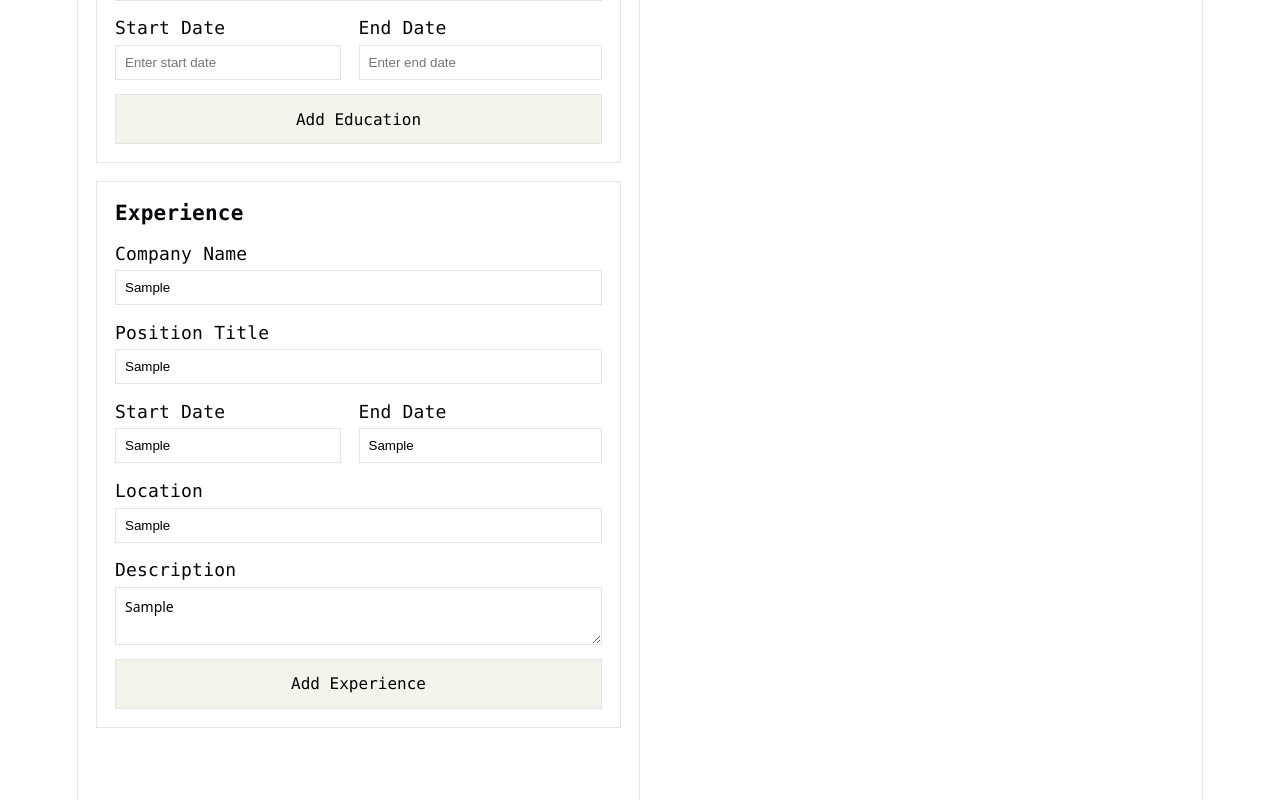
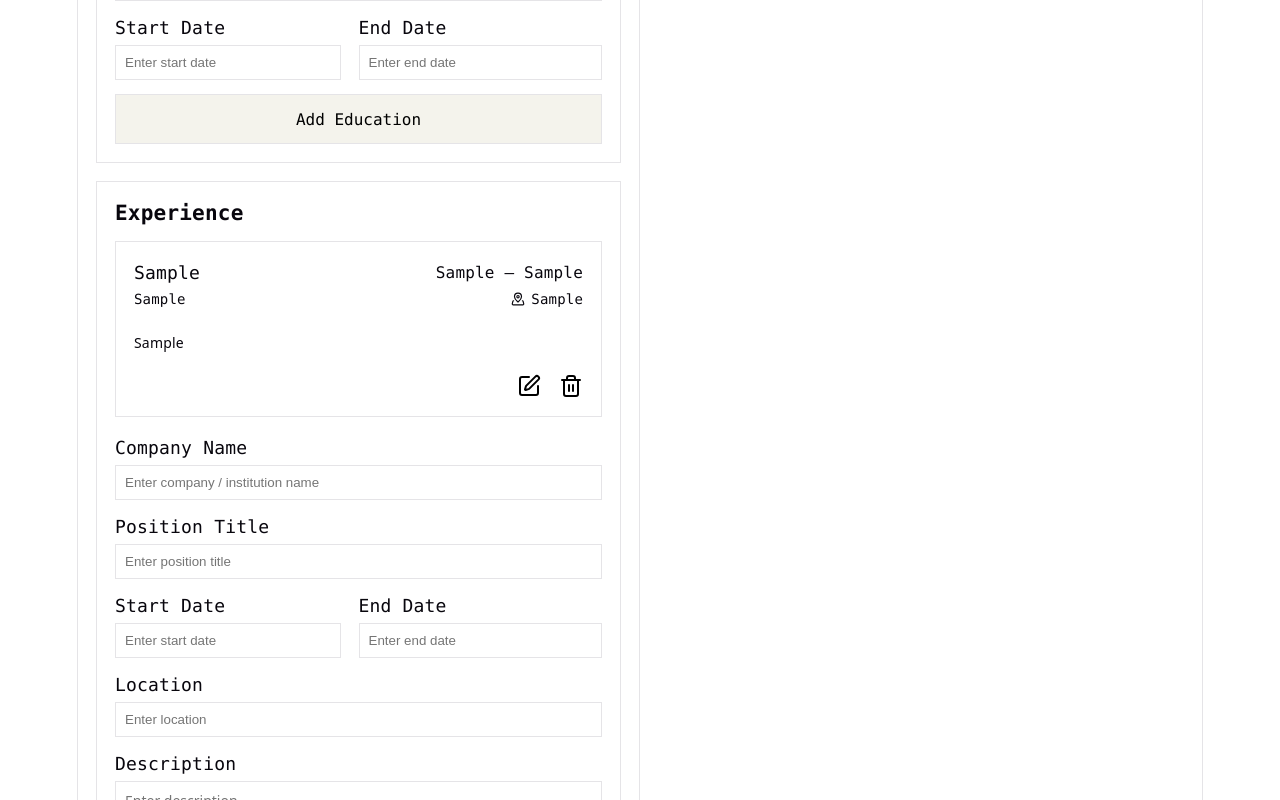
Before and after one commit to nannnmuzaki/cv-application-odin, a React (Vite) app: page / in a window 1280 px wide. Both pictures are taken after typing "Sample", "Sample", "Sample", "Sample", "Sample", "Sample" into the empty fields and a click on the button "Add Experience". Shown: the part 815-1615 px from the top of the page. Built offline with nearby package versions, Linux system fonts and the light colour scheme.

Commit message:
wiring up react state for experience section and experience item edit, update, delete operation

```diff
--- a/src/components/Form/ExperienceSection/ExperienceForm.jsx
+++ /dev/null
@@ -1,48 +0,0 @@
-import "./ExperienceSection.css";
-
-export function ExperienceSection() {
-  return (
-    <section className="input-group experience-section">
-      <h3>Experience</h3>
-      <label htmlFor="company-name">Company Name</label>
-      <input
-        type="text"
-        id="company-name"
-        name="companyName"
-        placeholder="Enter company / institution name"
-      />
-      <label htmlFor="position-title">Position Title</label>
-      <input
-        type="text"
-        id="position-title"
-        name="positionTitle"
-        placeholder="Enter position title"
-      />
-      <div className="date-container">
-        <div>
-          <label htmlFor="exp-start-date">Start Date</label>
-          <input
-            type="text"
-            id="exp-start-date"
-            name="expStartDate"
-            placeholder="Enter start date"
-          />
-        </div>
-        <div>
-          <label htmlFor="exp-end-date">End Date</label>
-          <input type="text" id="exp-end-date" name="exPendDate" placeholder="Enter end date" />
-        </div>
-      </div>
-      <label htmlFor="company-location">Location</label>
-      <input
-        type="text"
-        id="company-location"
-        name="company-location"
-        placeholder="Enter location"
-      />
-      <label htmlFor="exp-description">Description</label>
-      <textarea id="exp-description" name="expDescription" placeholder="Enter description" />
-      <button type="button">Add Experience</button>
-    </section>
-  );
-}
--- /dev/null
+++ b/src/components/Form/ExperienceSection/ExperienceItem/ExperienceItem.css
@@ -0,0 +1,98 @@
+.experience-items-list {
+  display: flex;
+  flex-direction: column;
+  margin-bottom: 1rem;
+}
+.experience-item {
+  display: flex;
+  flex-direction: column;
+  border-inline: 1px solid var(--border);
+  border-top: 1px solid var(--border);
+  padding: 1rem;
+}
+
+.experience-item:last-of-type {
+  border-bottom: 1px solid var(--border);
+}
+
+.exp-item-container {
+  display: flex;
+  flex-direction: column;
+  font-family: var(--mono);
+}
+
+.exp-item-details-top {
+  display: flex;
+  justify-content: space-between;
+  font-family: var(--mono);
+}
+
+.exp-item-details-top > div:first-child {
+  display: flex;
+  flex-direction: column;
+}
+
+.exp-item-details-top > div:last-child {
+  display: flex;
+  flex-direction: column;
+  font-size: 16px;
+  @media (max-width: 1024px) {
+    font-size: 14px;
+  }
+}
+
+.exp-item-details-top > div:last-child > span {
+  display: flex;
+  justify-content: flex-end;
+  align-items: center;
+  gap: 0.1rem;
+}
+
+.exp-item-details-top > div:last-child > span > svg {
+  height: 14px;
+}
+
+.exp-item-details-top > div:last-child > span > p {
+  font-size: 14px;
+  @media (max-width: 1024px) {
+    font-size: 12px;
+  }
+}
+
+.exp-item-details-top > div:first-child > p:last-child {
+  font-size: 14px;
+  @media (max-width: 1024px) {
+    font-size: 12px;
+  }
+}
+
+.exp-item-details-bottom {
+  font-family: var(--sans);
+  font-size: 14px;
+  @media (max-width: 1024px) {
+    font-size: 12px;
+  }
+  margin-top: 1rem;
+  text-wrap-style: pretty;
+}
+
+.exp-item-buttons {
+  display: flex;
+  gap: 1rem;
+  justify-content: flex-end;
+  margin-top: 1rem;
+}
+
+.exp-item-buttons > .exp-item-button {
+  display: flex;
+  justify-content: center;
+  align-items: center;
+  margin: 0;
+  padding: 0;
+  background-color: var(--bg);
+  border: none;
+}
+
+.exp-item-buttons > .exp-item-button:hover {
+  transform: scale(1.2);
+}
--- /dev/null
+++ b/src/components/Form/ExperienceSection/ExperienceItem/ExperienceItem.jsx
@@ -0,0 +1,66 @@
+import "./ExperienceItem.css";
+import { SquarePen, Trash2, MapPinned } from "lucide-react";
+
+const initialExperienceState = {
+  id: "",
+  companyName: "",
+  positionTitle: "",
+  expStartDate: "",
+  expEndDate: "",
+  companyLocation: "",
+  expDescription: "",
+};
+
+export function ExperienceItem({ data, setCvData, setExperienceItemData, setIsEditing }) {
+  const handleDelete = () => {
+    setCvData((prevState) => ({
+      ...prevState,
+      experience: [...prevState.experience].filter((item) => item.id !== data.id),
+    }));
+
+    setIsEditing(false);
+    setExperienceItemData(initialExperienceState);
+  };
+
+  const handleEdit = () => {
+    setExperienceItemData((prevState) => ({ ...prevState, ...data }));
+    setIsEditing(true);
+  };
+
+  return (
+    <div className="experience-item">
+      <div className="exp-item-container">
+        <div className="exp-item-details-top">
+          <div>
+            <p>{data.companyName}</p>
+            <p>{data.positionTitle}</p>
+          </div>
+          <div>
+            <p>
+              {data.expStartDate} — {data.expEndDate}
+            </p>
+            <span>
+              <MapPinned />
+              <p>{data.companyLocation}</p>
+            </span>
+          </div>
+        </div>
+        <div className="exp-item-details-bottom">
+          <p>
+            {data.expDescription.length > 140
+              ? data.expDescription.slice(0, 140) + "..."
+              : data.expDescription}
+          </p>
+        </div>
+      </div>
+      <div className="exp-item-buttons">
+        <button type="button" onClick={handleEdit} className="exp-item-button">
+          <SquarePen />
+        </button>
+        <button type="button" onClick={handleDelete} className="exp-item-button">
+          <Trash2 />
+        </button>
+      </div>
+    </div>
+  );
+}
--- a/src/components/Form/ExperienceSection/ExperienceSection.css
+++ b/src/components/Form/ExperienceSection/ExperienceSection.css
@@ -1,3 +1,12 @@
 .input-group.experience-section {
   margin-bottom: 4rem;
 }
+
+.exp-section-buttons {
+  display: flex;
+  gap: 1rem;
+}
+
+.exp-section-buttons > button {
+  flex-grow: 1;
+}
--- /dev/null
+++ b/src/components/Form/ExperienceSection/ExperienceSection.jsx
@@ -0,0 +1,140 @@
+import "./ExperienceSection.css";
+import { ExperienceItem } from "./ExperienceItem/ExperienceItem";
+import { useState } from "react";
+
+const initialExperienceState = {
+  id: "",
+  companyName: "",
+  positionTitle: "",
+  expStartDate: "",
+  expEndDate: "",
+  companyLocation: "",
+  expDescription: "",
+};
+
+export function ExperienceSection({ data, setCvData }) {
+  const [experienceItemData, setExperienceItemData] = useState(initialExperienceState);
+  const [isEditing, setIsEditing] = useState(false);
+
+  const handleChange = (e) => {
+    setExperienceItemData((prevState) => ({ ...prevState, [e.target.name]: e.target.value }));
+  };
+
+  const handleAddClick = () => {
+    setCvData((prevState) => {
+      return {
+        ...prevState,
+        experience: [...prevState.experience, { ...experienceItemData, id: crypto.randomUUID() }],
+      };
+    });
+
+    setExperienceItemData(initialExperienceState);
+  };
+
+  const handleUpdateClick = () => {
+    setCvData((prevState) => {
+      return {
+        ...prevState,
+        experience: prevState.experience.map((item) =>
+          item.id === experienceItemData.id ? { ...item, ...experienceItemData } : item,
+        ),
+      };
+    });
+
+    setIsEditing(false);
+    setExperienceItemData(initialExperienceState);
+  };
+
+  const handleCancelEdit = () => {
+    setExperienceItemData(initialExperienceState);
+    setIsEditing(false);
+  };
+
+  return (
+    <section className="input-group experience-section">
+      <h3>Experience</h3>
+      {data.length > 0 && (
+        <div className="experience-items-list">
+          {data.map((item) => (
+            <ExperienceItem
+              key={item.id}
+              data={item}
+              setCvData={setCvData}
+              setExperienceItemData={setExperienceItemData}
+              setIsEditing={setIsEditing}
+            />
+          ))}
+        </div>
+      )}
+      <label htmlFor="company-name">Company Name</label>
+      <input
+        type="text"
+        id="company-name"
+        name="companyName"
+        value={experienceItemData.companyName}
+        onChange={handleChange}
+        placeholder="Enter company / institution name"
+      />
+      <label htmlFor="position-title">Position Title</label>
+      <input
+        type="text"
+        id="position-title"
+        name="positionTitle"
+        value={experienceItemData.positionTitle}
+        onChange={handleChange}
+        placeholder="Enter position title"
+      />
+      <div className="date-container">
+        <div>
+          <label htmlFor="exp-start-date">Start Date</label>
+          <input
+            type="text"
+            id="exp-start-date"
+            name="expStartDate"
+            value={experienceItemData.expStartDate}
+            onChange={handleChange}
+            placeholder="Enter start date"
+          />
+        </div>
+        <div>
+          <label htmlFor="exp-end-date">End Date</label>
+          <input
+            type="text"
+            id="exp-end-date"
+            name="expEndDate"
+            value={experienceItemData.expEndDate}
+            onChange={handleChange}
+            placeholder="Enter end date"
+          />
+        </div>
+      </div>
+      <label htmlFor="company-location">Location</label>
+      <input
+        type="text"
+        id="company-location"
+        name="companyLocation"
+        value={experienceItemData.companyLocation}
+        onChange={handleChange}
+        placeholder="Enter location"
+      />
+      <label htmlFor="exp-description">Description</label>
+      <textarea
+        id="exp-description"
+        name="expDescription"
+        value={experienceItemData.expDescription}
+        onChange={handleChange}
+        placeholder="Enter description"
+      />
+      <div className="exp-section-buttons">
+        <button type="button" onClick={isEditing ? handleUpdateClick : handleAddClick}>
+          {isEditing ? "Update Experience" : "Add Experience"}
+        </button>
+        {isEditing && (
+          <button type="button" onClick={handleCancelEdit}>
+            Cancel
+          </button>
+        )}
+      </div>
+    </section>
+  );
+}
--- a/src/components/Form/Form.css
+++ b/src/components/Form/Form.css
@@ -17,7 +17,7 @@
   text-align: left;
   margin: 1rem;
   @media (width < 500px) {
-      margin: 1rem 0;
+    margin: 1rem 0;
   }
   padding: 1rem;
   border: 1px solid var(--border);
@@ -81,7 +81,7 @@
 .date-container > div:nth-child(1) {
   margin-right: 1rem;
   @media (width < 500px) {
-      margin-right: 0;
+    margin-right: 0;
   }
 }
 
--- a/src/components/Form/Form.jsx
+++ b/src/components/Form/Form.jsx
@@ -1,5 +1,5 @@
 import { EducationSection } from "./EducationSection/EducationSection";
-import { ExperienceSection } from "./ExperienceSection/ExperienceForm";
+import { ExperienceSection } from "./ExperienceSection/ExperienceSection";
 import { PersonalDetailsSection } from "./PersonalDetailsSection/PersonalDetailsSection";
 import "./Form.css";
 
@@ -14,7 +14,7 @@ export function Form({ cvData, setCvData }) {
       <form onSubmit={handleSubmit}>
         <PersonalDetailsSection data={cvData.personalDetails} setCvData={setCvData} />
         <EducationSection data={cvData.education} setCvData={setCvData} />
-        <ExperienceSection />
+        <ExperienceSection data={cvData.experience} setCvData={setCvData} />
       </form>
     </section>
   );
--- a/src/components/Preview/Preview.css
+++ b/src/components/Preview/Preview.css
@@ -1,3 +1,8 @@
+.cv-preview {
+  display: flex;
+  flex-direction: column;
+}
+
 .cv-preview > h2 {
   font-family: var(--mono);
   border-bottom: 1px solid var(--border);
```
